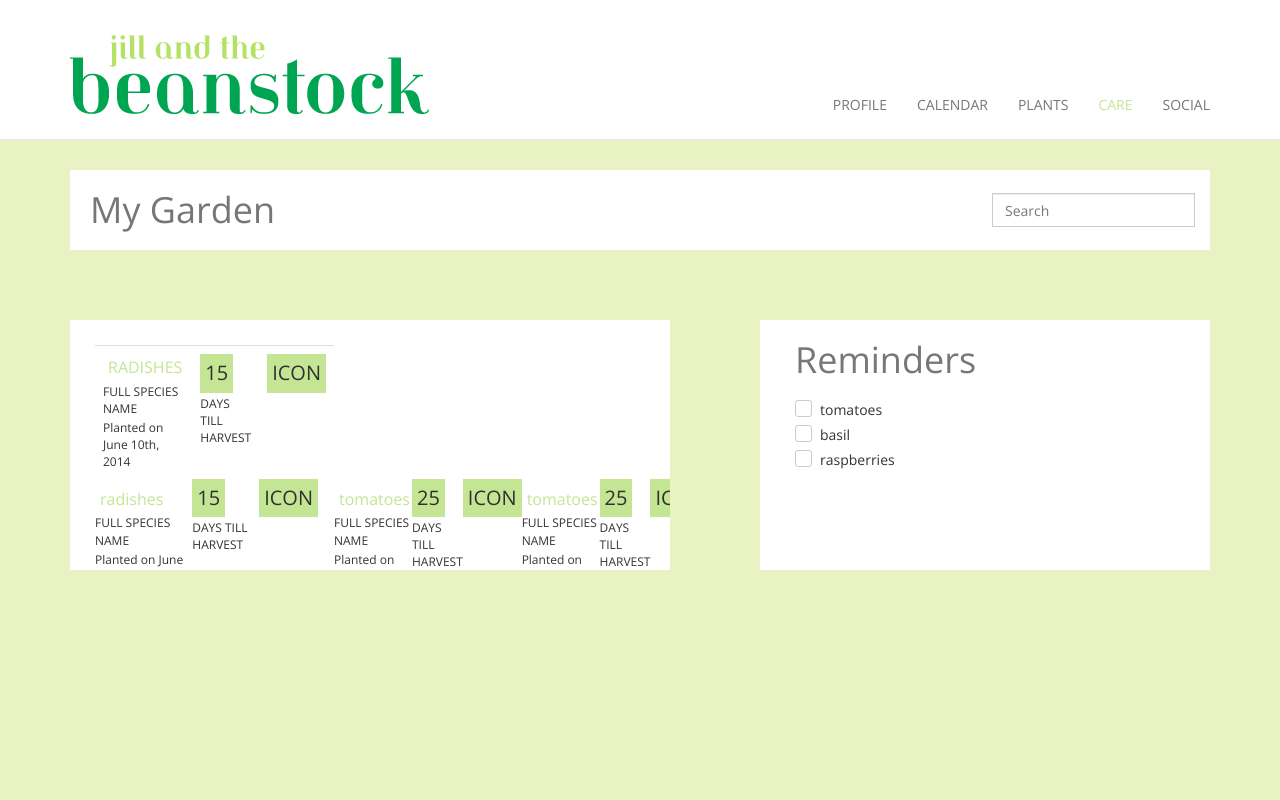
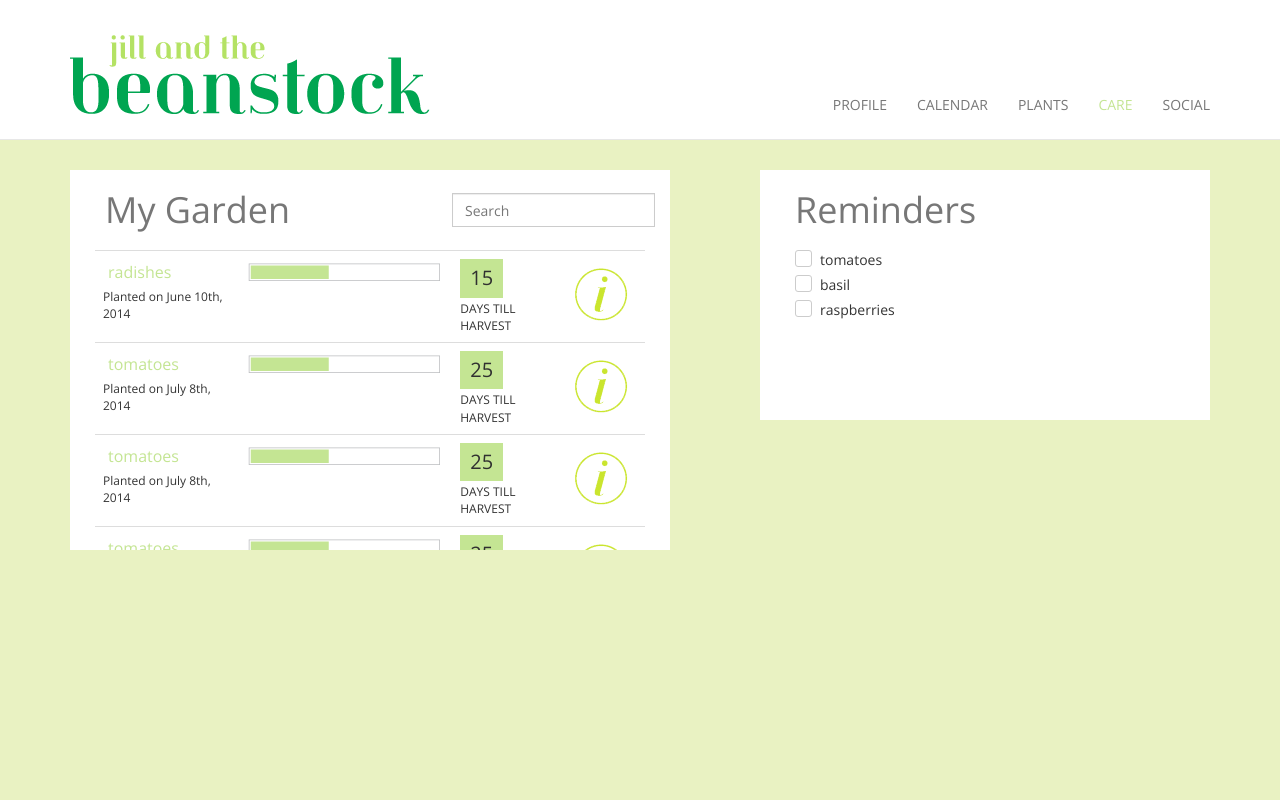
Before and after one commit to eferrao/JillBeanstalk01, a plain HTML site: page care.html in a window 1280 px wide. Drawn offline with nearby package versions, Linux system fonts and the light colour scheme.

Commit message:
more work

```diff
--- a/care.html
+++ b/care.html
@@ -34,13 +34,6 @@
 
     #awesome {
       top:140px;
-    }
-
-    #search-bar {
-      position:relative;
-      background-color: #fff;
-      height: 80px;
-      margin-top: 30px;
     }
 
     .navbar-form {
@@ -98,15 +91,6 @@
         margin: 0;
     }
 
-    #ugh {
-      position:absolute;
-      background-color: #fff;
-      width:450px;
-      right:15px;
-
-      height: 250px;
-    }
-
     #searches-display {
       height:70px;
       vertical-align: middle;
@@ -122,11 +106,27 @@
 
     }
 
+    #search-bar {
+      width:600px;
+      background-color: #fff;
+      height: 80px;
+      margin-top: 30px;
+    }
+
+    #ugh {
+      position:absolute;
+      background-color: #fff;
+      width:450px;
+      right:15px;
+      height: 250px;
+      margin-top:30px;
+    }
+
     #results-wrapper-div {
-      padding: 25px 25px 25px 25px;
+      padding: 0px 25px 25px 25px;
       background-color: #fff;
       width:600px;
-      height: 250px;
+      height: 300px;
       clear: both;
       overflow: scroll;
     }
@@ -151,8 +151,16 @@
       display: inline-block;
       font-size: 20px;
       background-color: #c4e593;
+      padding: 5px 10px 5px 10px;
+      color: #303030;
+    }
+
+    .info-icon {
+      display: inline-block;
+      font-size: 20px;
       padding: 5px 5px 5px 5px;
       color: #303030;
+      right:0px;
     }
 
     .name {
@@ -178,7 +186,7 @@
             <li><a href="calendar.html">CALENDAR</a></li>
             <li><a href="#contact">PLANTS</a></li>
             <li class="active"><a href="#contact">CARE</a></li>
-            <li><a href="#contact">SOCIAL</a></li>
+            <li><a href="social.html">SOCIAL</a></li>
           </ul>
         </div><!--/.nav-collapse -->
       </div>
@@ -186,7 +194,7 @@
 
     <div class="container" id="awesome">
       <!-- Example row of columns -->
-      <div id="search-bar">
+      <div id="search-bar" class="col-md-5">
         <h1 class="text-muted">My Garden</h1>
 
         <form class="navbar-form" role="search">
@@ -194,30 +202,8 @@
             <input class="typeahead form-control" type="text" placeholder="Search" id="searchinput">
           </div>
         </form>
-
       </div>
 
-      <div id="searches-display"></div>
-
-
-      <div class="col-md-5 scrollable" id="results-wrapper-div">
-        <table class="table table-hover table-scrollable" id="results-list">
-          <tr>
-            <td>
-              <div class='crop'>RADISHES </div>
-              <div class='name'>FULL SPECIES NAME </div>
-              <div class='name'>Planted on June 10th, 2014</div>
-            </td>
-            <td>
-              <div class='days-til-harvest'>15</div>
-              <div class='name'>DAYS TILL HARVEST</div>
-            </td>
-            <td>
-              <div class='days-til-harvest'>ICON</div>
-            </td>
-          </tr>
-      </table>
-      </div>
       <div class="col-md-5" id="ugh">
         <h1 class="text-muted">Reminders</h1>
           <div class="checkbox">
@@ -236,6 +222,14 @@
             </label>
           </div>
      </div>
+
+      <div id="searches-display"></div>
+
+      <div class="col-md-5 scrollable" id="results-wrapper-div">
+        <table class="table table-scrollable" id="results-list">
+      </table>
+      </div>
+
     </div>
 
     <!-- Bootstrap core JavaScript
--- a/care.js
+++ b/care.js
@@ -1,5 +1,5 @@
 var profiles = [
-{"crop":"radishes", "species": "FULL SPECIES NAME", "datePlanted":"June 10th, 2014", "daysTillHarvest":15},
+{"crop":"radishes", "species": "raphanus sativus", "datePlanted":"June 10th, 2014", "daysTillHarvest":15},
 {"crop":"tomatoes", "species": "FULL SPECIES NAME", "datePlanted":"July 8th, 2014", "daysTillHarvest":25},
 {"crop":"tomatoes", "species": "FULL SPECIES NAME", "datePlanted":"July 8th, 2014", "daysTillHarvest":25},
 {"crop":"tomatoes", "species": "FULL SPECIES NAME", "datePlanted":"July 8th, 2014", "daysTillHarvest":25},
@@ -24,10 +24,10 @@ function removeSearchQuery(query) {
 
 function initProfiles() {
   for (var i = 0; i < profiles.length; i++) {
-    var displayed_profile = "<td><div class='crop'>" + profiles[i].crop +
-    "</div><div class='name'>" + profiles[i].species +
-    "</div><div class='name'>Planted on " + profiles[i].datePlanted + "</div></td><td><div class='days-til-harvest'>"
-    +profiles[i].daysTillHarvest+"</div><div class='name'>DAYS TILL HARVEST</div></td><td><div class='days-til-harvest'>ICON</div></td>";
+    var displayed_profile = "<tr><td><div class='crop'>" + profiles[i].crop +
+    "</div><div class='name'>Planted on " + profiles[i].datePlanted +
+    "</div></td><td><img src='img/statusbar1.png'></td><td><div class='days-til-harvest'>"
+    +profiles[i].daysTillHarvest+"</div><div class='name'>DAYS TILL HARVEST</div></td><td><div class='info-icon'><img src='img/infobutton.png'></div></td></tr>";
     $('#results-list').append(displayed_profile);
   }
 }
--- a/js/social.js
+++ b/js/social.js
@@ -72,6 +72,9 @@ function updateProfiles() {
     "</div><div class='name'>DAYS TILL HARVEST</div></td><td><div class='days-til-harvest'>"+displayedProfiles[i].crops[0].servings+" servings</div><div class='name'>POTENTIAL YIELD</div></td></tr>";
     $('#results-list').append(displayed_profile);
   }
+  if (displayedProfiles.length == 0) {
+    initProfiles();
+  }
 }
 
 function hasCommonElement(arr1, arr2) {
```
Also changed, not shown: social.html (+1 -1 lines), img/exclamation.png (added), img/infobutton.png (added), img/statusbar1.png (added), img/statusbar2.png (added), img/statusbar3.png (added).
